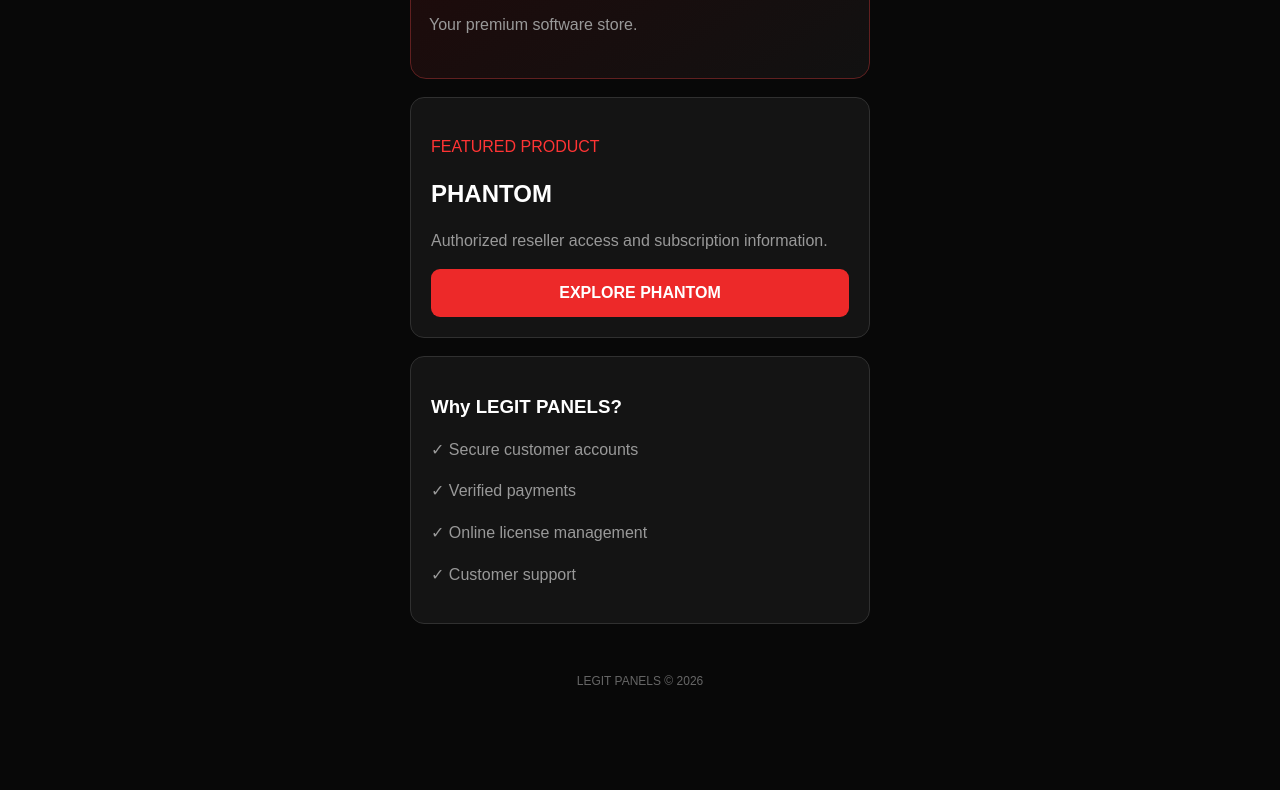
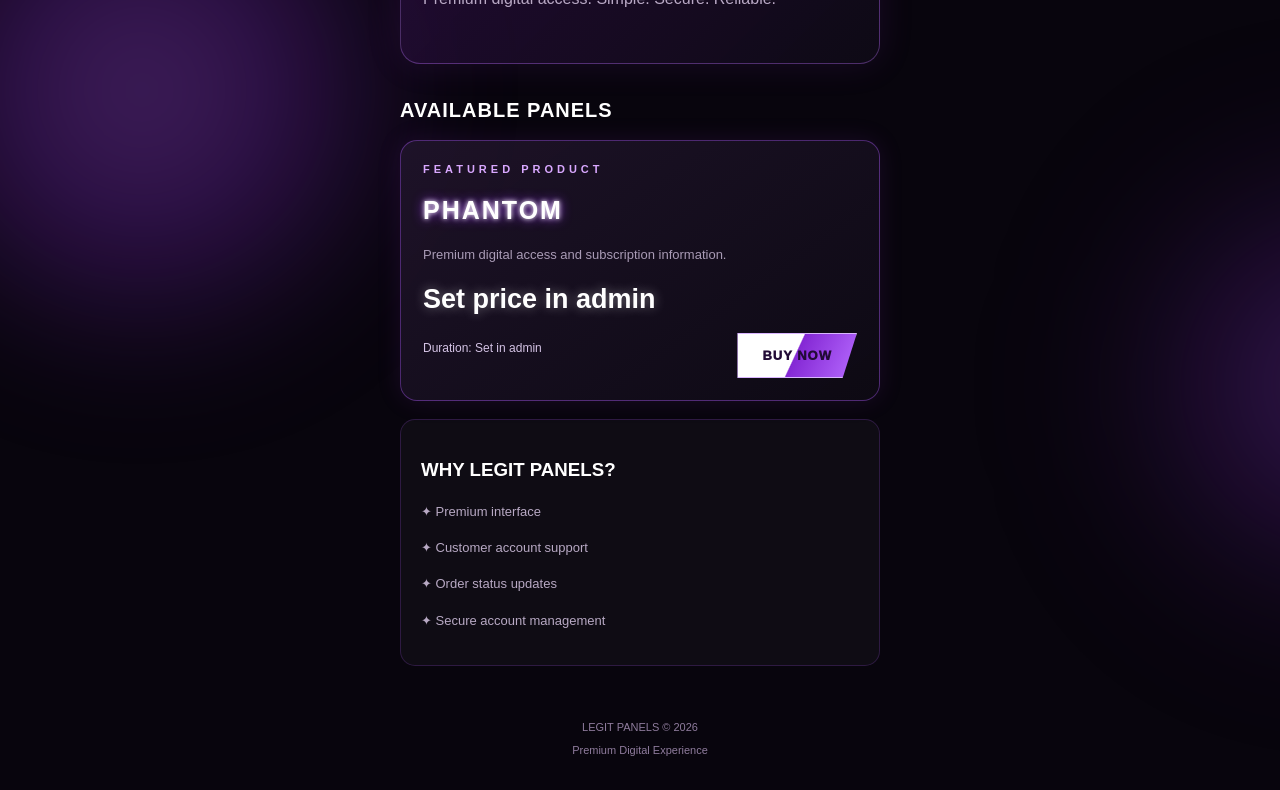
Before and after one commit to alkarthik33-sudo/Legit-Panels-, a website: page www/index.html in a window 1280 px wide. Shown: the part 286-1076 px from the top of the page. Before the commit the page ends 1004 px from the top, so only its background shows below. Drawn offline with Linux system fonts and the light colour scheme.

Commit message:
Update index.html

```diff
--- a/www/index.html
+++ b/www/index.html
@@ -4,102 +4,368 @@
 <head>
 <meta charset="UTF-8">
 <meta name="viewport" content="width=device-width, initial-scale=1">
-<meta name="theme-color" content="#090909">
+<meta name="theme-color" content="#10051c">
 <title>LEGIT PANELS</title>
+
 <style>
 *{box-sizing:border-box}
+
+:root{
+  --purple:#a855f7;
+  --grape:#7025b8;
+  --white:#fff;
+  --bg:#08050d;
+}
+
 body{
   margin:0;
- background:#080808;
+  background:var(--bg);
   color:white;
   font-family:Arial,sans-serif;
+  overflow-x:hidden;
+  min-height:100vh;
 }
+
+/* LIQUID CHROME BACKGROUND */
+
+body:before{
+  content:"";
+  position:fixed;
+  width:450px;
+  height:450px;
+  top:10%;
+  left:-180px;
+  background:radial-gradient(
+    circle,
+    #b65cff55,
+    #7624b855 35%,
+    transparent 70%
+  );
+  filter:blur(45px);
+  animation:liquid 9s ease-in-out infinite alternate;
+  pointer-events:none;
+  z-index:-1;
+}
+
+body:after{
+  content:"";
+  position:fixed;
+  width:400px;
+  height:400px;
+  right:-170px;
+  bottom:0;
+  background:radial-gradient(
+    circle,
+    #a855f755,
+    #46116f55 40%,
+    transparent 70%
+  );
+  filter:blur(55px);
+  animation:liquid 11s ease-in-out infinite alternate-reverse;
+  pointer-events:none;
+  z-index:-1;
+}
+
+@keyframes liquid{
+  0%{transform:translate(0,0) scale(1)}
+  50%{transform:translate(100px,70px) scale(1.3)}
+  100%{transform:translate(-30px,120px) scale(.9)}
+}
+
+/* HEADER */
+
 header{
- padding:20px;
- background:#101010;
- border-bottom:1px solid #292020;
+  height:75px;
+  padding:0 20px;
   display:flex;
+  align-items:center;
   justify-content:space-between;
- align-items:center;
+  background:#100b18bb;
+  backdrop-filter:blur(20px);
+  border-bottom:1px solid #a855f733;
+  position:sticky;
+  top:0;
+  z-index:10;
 }
+
 .logo{
- color:#ff3030;
   font-size:23px;
- font-weight:900;
- text-shadow:0 0 12px #ff202055;
+  font-weight:1000;
+  letter-spacing:1px;
+  color:white;
+  animation:logoGlow 3s ease-in-out infinite alternate;
 }
+
+@keyframes logoGlow{
+  from{text-shadow:0 0 5px white,0 0 12px #a855f7}
+  to{text-shadow:0 0 12px white,0 0 30px #a855f7}
+}
+
+.menu{
+  color:white;
+  font-size:25px;
+  cursor:pointer;
+}
+
+/* MAIN */
+
 main{
- max-width:500px;
+  width:100%;
+  max-width:520px;
   margin:auto;
   padding:20px;
 }
+
 .hero{
- padding:25px 18px;
- background:linear-gradient(145deg,#220909,#111);
- border:1px solid #602020;
- border-radius:16px;
   margin-top:15px;
+  padding:35px 22px;
+  border-radius:20px;
+  background:linear-gradient(135deg,#35104f99,#100b18cc);
+  border:1px solid #bd75ff55;
+  box-shadow:0 0 35px #8b35c422;
+  overflow:hidden;
 }
-.hero h1{font-size:32px}
-.red{color:#ff3434}
-.card{
- background:#141414;
- border:1px solid #303030;
- border-radius:14px;
+
+.tag{
+  color:#d9a8ff;
+  font-size:11px;
+  letter-spacing:4px;
+  font-weight:bold;
+}
+
+.hero h1{
+  font-size:34px;
+  line-height:1.2;
+  margin:15px 0;
+  text-shadow:0 0 15px #b45cff99;
+}
+
+.hero p{
+  color:#b9a9c5;
+  line-height:1.7;
+}
+
+/* SECTION */
+
+.section-title{
+  margin-top:35px;
+  font-size:20px;
+  letter-spacing:1px;
+}
+
+/* PRODUCT CARD */
+
+.product{
+  position:relative;
+  margin-top:18px;
+  padding:22px;
+  border-radius:17px;
+  background:linear-gradient(145deg,#21152cdd,#0e0a14ee);
+  border:1px solid #a855f766;
+  box-shadow:0 0 25px #8b35c422;
+  overflow:hidden;
+  transition:.3s;
+}
+
+.product:before{
+  content:"";
+  position:absolute;
+  top:-100%;
+  left:-60%;
+  width:70%;
+  height:300%;
+  background:linear-gradient(
+    90deg,
+    transparent,
+    #ffffff0d,
+    transparent
+  );
+  transform:rotate(30deg);
+  animation:shine 7s infinite;
+  pointer-events:none;
+}
+
+@keyframes shine{
+  0%{left:-100%}
+  100%{left:160%}
+}
+
+.product h2{
+  color:white;
+  font-size:25px;
+  letter-spacing:2px;
+  text-shadow:0 0 8px white,0 0 18px #a855f7;
+  animation:nameGlow 2.5s infinite alternate;
+}
+
+@keyframes nameGlow{
+  from{text-shadow:0 0 5px white,0 0 12px #9333ea}
+  to{text-shadow:0 0 12px white,0 0 25px #c084fc}
+}
+
+.product p{
+  color:#a99bb6;
+  font-size:13px;
+  line-height:1.6;
+}
+
+.price{
+  color:white;
+  font-size:27px;
+  font-weight:900;
+  text-shadow:0 0 12px #ffffff66;
+  margin:18px 0;
+}
+
+.duration{
+  color:#d4c3e5;
+  font-size:12px;
+  margin-bottom:15px;
+}
+
+/* DIAGONAL BUY BUTTON */
+
+.buy-row{
+  display:flex;
+  align-items:center;
+  justify-content:space-between;
+  gap:12px;
+}
+
+.buy{
+  position:relative;
+  border:1px solid #d9b5ff;
+  background:linear-gradient(
+    115deg,
+    #fff 0%,
+    #fff 48%,
+    #8428d4 49%,
+    #b66aff 100%
+  );
+  color:#220b36;
+  padding:14px 24px;
+  font-weight:1000;
+  font-size:13px;
+  letter-spacing:1px;
+  cursor:pointer;
+  clip-path:polygon(0 0,100% 0,88% 100%,0 100%);
+  box-shadow:0 0 15px #a855f799;
+  transition:.3s;
+}
+
+.buy:hover{
+  filter:brightness(1.3);
+  transform:translateY(-3px);
+}
+
+.buy:active{
+  transform:scale(.96);
+}
+
+/* STATUS */
+
+.success{
+  color:#48ff9b;
+  text-shadow:0 0 12px #00ff77;
+}
+
+.error{
+  color:#ff5353;
+  text-shadow:0 0 12px #ff2222;
+}
+
+/* INFO CARDS */
+
+.info{
+  margin-top:18px;
   padding:20px;
- margin-top:18px;
+  border-radius:15px;
+  background:#ffffff08;
+  border:1px solid #a855f733;
 }
-button{
- width:100%;
- padding:15px;
- background:#ed2929;
- border:0;
- border-radius:9px;
- color:white;
- font-weight:bold;
- font-size:16px;
+
+.info p{
+  color:#b8a9c4;
+  font-size:13px;
+  line-height:1.8;
 }
-button:active{opacity:.8}
-p{color:#999;line-height:1.6}
+
 footer{
   text-align:center;
- color:#666;
- padding:30px;
- font-size:12px;
+  padding:35px 15px;
+  color:#8f7c9d;
+  font-size:11px;
+}
+
+@media(max-width:380px){
+  .hero h1{font-size:29px}
+  .buy{padding:12px 18px}
 }
 </style>
 </head>
+
 <body>
+
 <header>
   <div class="logo">LEGIT PANELS</div>
- <span>☰</span>
+  <div class="menu">☰</div>
 </header>
 
 <main>
+
 <section class="hero">
-  <p class="red">PREMIUM ACCESS STORE</p>
-  <h1>WELCOME TO<br><span class="red">LEGIT PANELS</span></h1>
-  <p>Your premium software store.</p>
+  <div class="tag">PREMIUM ACCESS STORE</div>
+  <h1>WELCOME TO<br>LEGIT PANELS</h1>
+  <p>
+    Premium digital access.
+    Simple. Secure. Reliable.
+  </p>
 </section>
 
- <section class="card">
-  <p class="red">FEATURED PRODUCT</p>
+<h2 class="section-title">AVAILABLE PANELS</h2>
+
+<!-- PRODUCT CARD -->
+<section class="product">
+
+  <div class="tag">FEATURED PRODUCT</div>
+
   <h2>PHANTOM</h2>
-  <p>Authorized reseller access and subscription information.</p>
-  <button onclick="alert('Product access will be available after setup.')">
-   EXPLORE PHANTOM
+
+  <p>
+    Premium digital access and subscription information.
+  </p>
+
+  <div class="price">Set price in admin</div>
+
+  <div class="buy-row">
+    <div class="duration">Duration: Set in admin</div>
+    <button class="buy" onclick="buyPanel()">
+      BUY NOW
     </button>
+  </div>
+
 </section>
 
- <section class="card">
-  <h3>Why LEGIT PANELS?</h3>
-  <p>✓ Secure customer accounts</p>
-  <p>✓ Verified payments</p>
-  <p>✓ Online license management</p>
-  <p>✓ Customer support</p>
+<section class="info">
+  <h3>WHY LEGIT PANELS?</h3>
+  <p>✦ Premium interface</p>
+  <p>✦ Customer account support</p>
+  <p>✦ Order status updates</p>
+  <p>✦ Secure account management</p>
 </section>
+
 </main>
 
-<footer>LEGIT PANELS © 2026</footer>
+<footer>
+  LEGIT PANELS © 2026
+  <p>Premium Digital Experience</p>
+</footer>
+
+<script>
+function buyPanel(){
+  alert("Purchase system will be connected next.");
+}
+</script>
+
 </body>
 </html>
```
Lines whose indentation alone changed are shown as unchanged.
